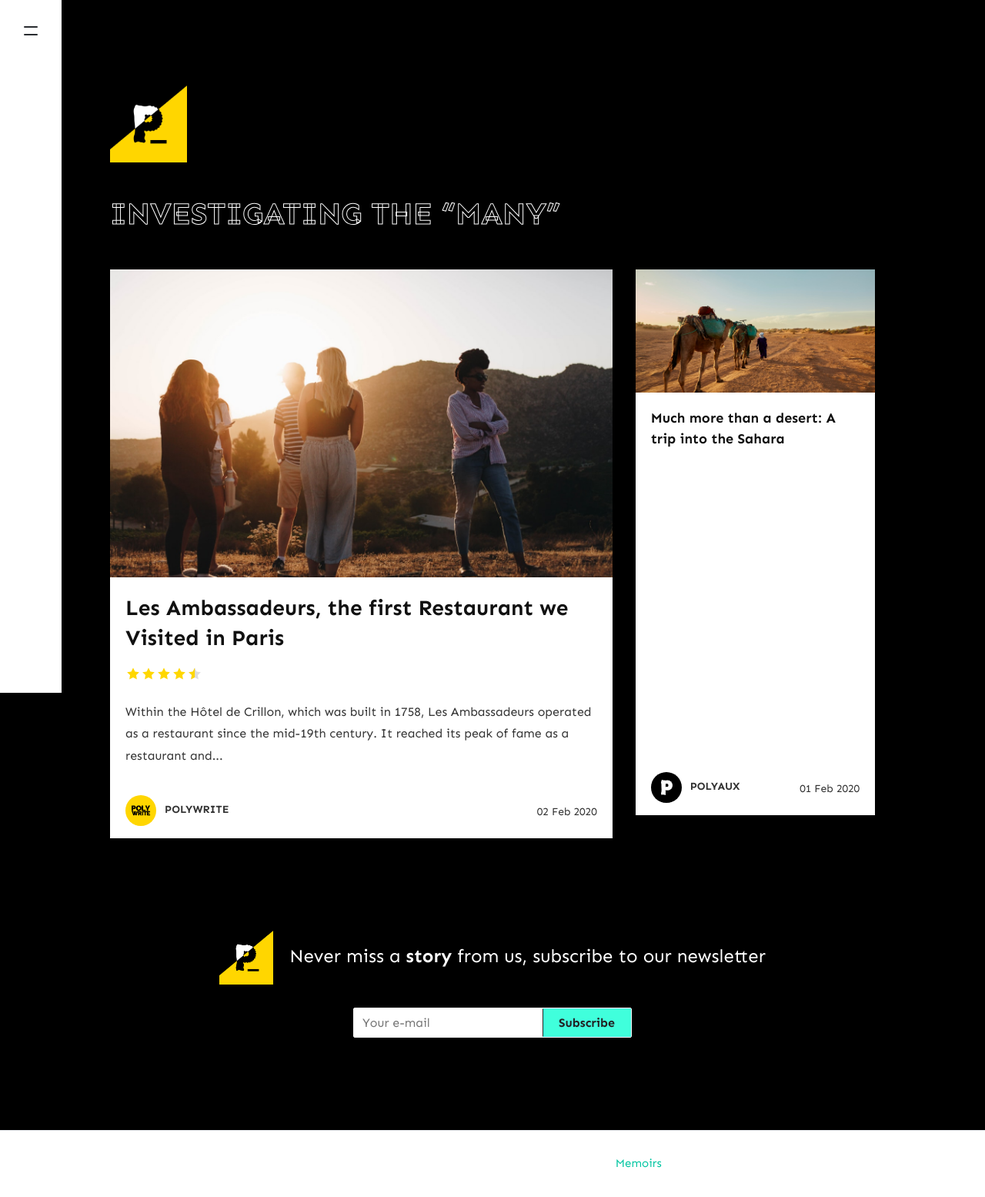
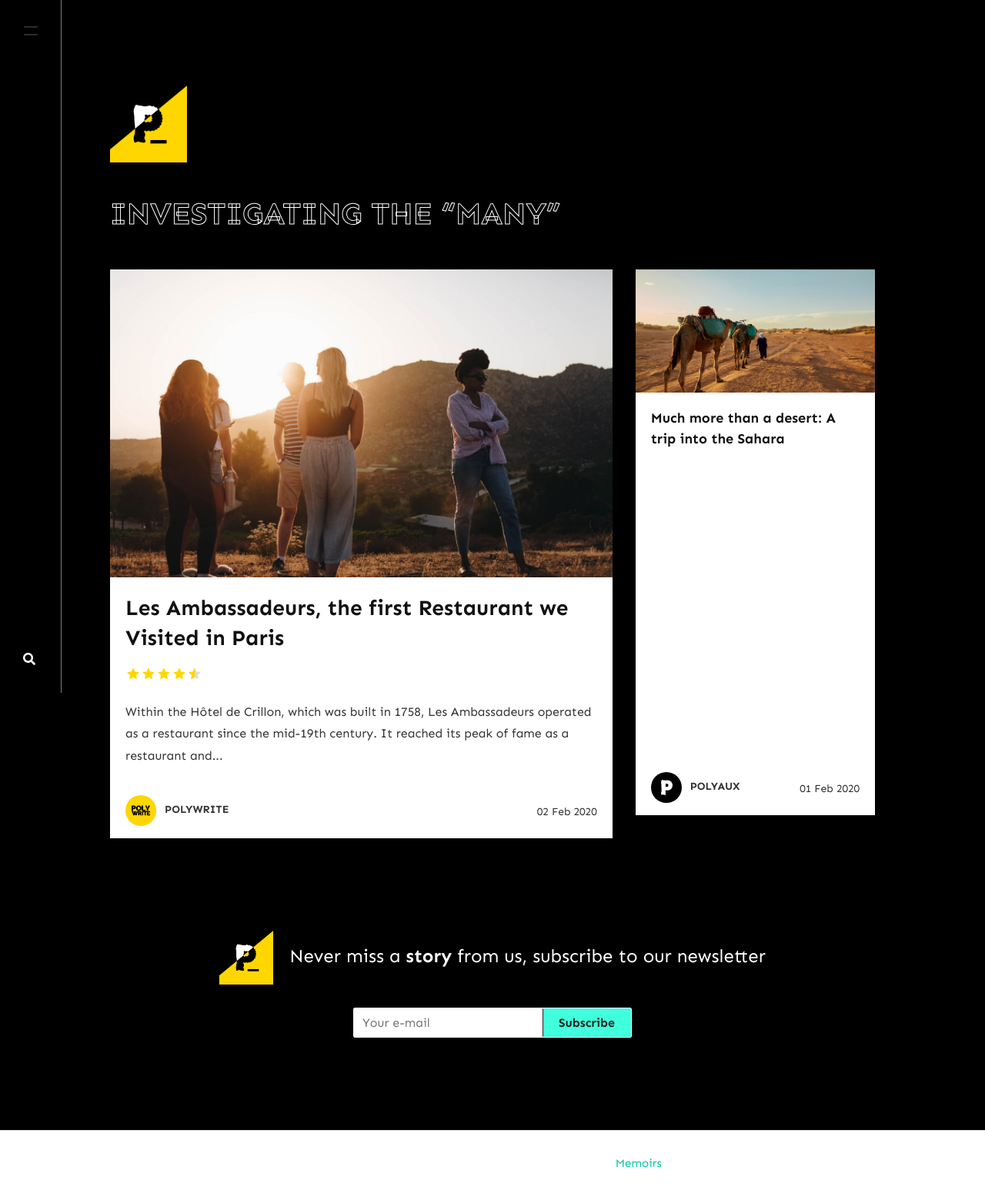
Before and after one commit to polywriteaux/polywriteaux.github.io, a Jekyll site: the page built from index.html, in a window 1280 px wide. Shown: the whole page at 77% size. Built offline with Jekyll 4.4.1, drawn with Linux system fonts in a browser that asks for light colours; nearby versions of some CDN libraries; the list of posts is cut into pages by our own code; comment, search, counter and statistics services are not loaded.

Commit message:
Update theme.scss

```diff
--- a/assets/css/theme.scss
+++ b/assets/css/theme.scss
@@ -135,7 +135,7 @@ img, img:hover {
     height: 100%;
     border-right: solid rgba(255, 255, 255, 0.5) 1px;
     z-index: 1022;
-    background:#fff;
+    background:#000;
 }
 .nav-icon {
     position: fixed;
```
